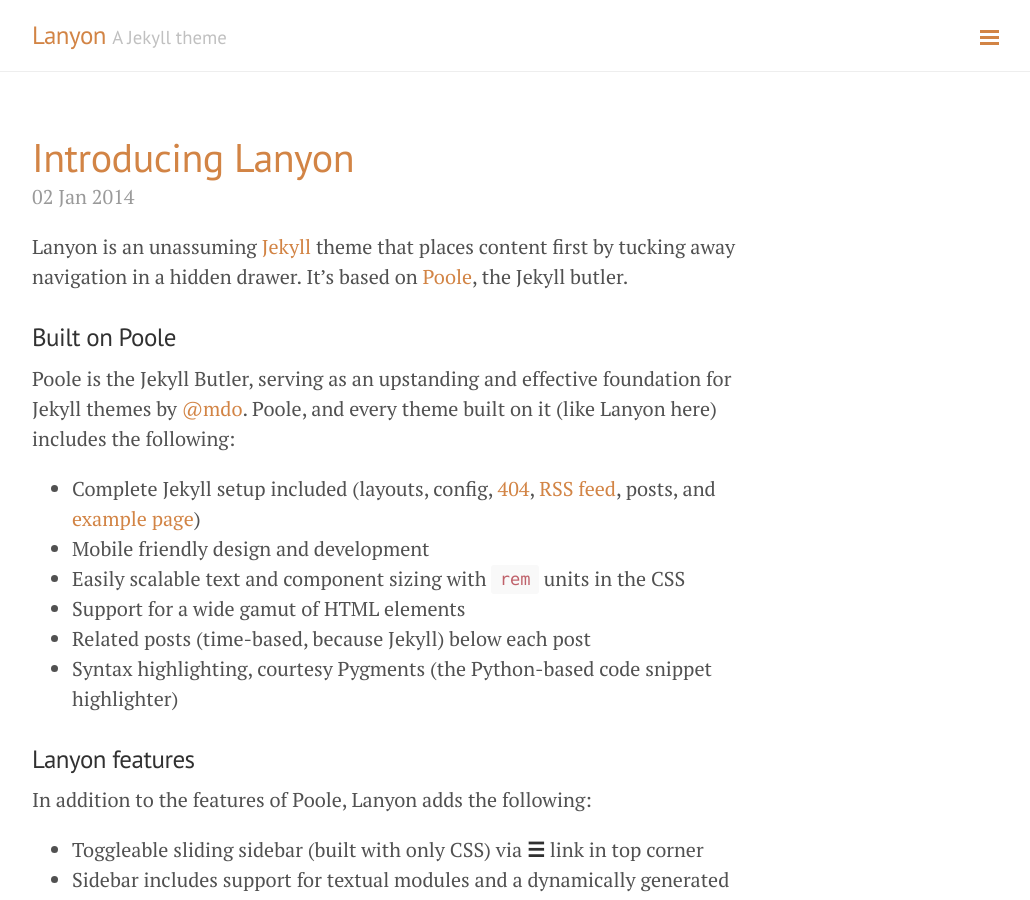
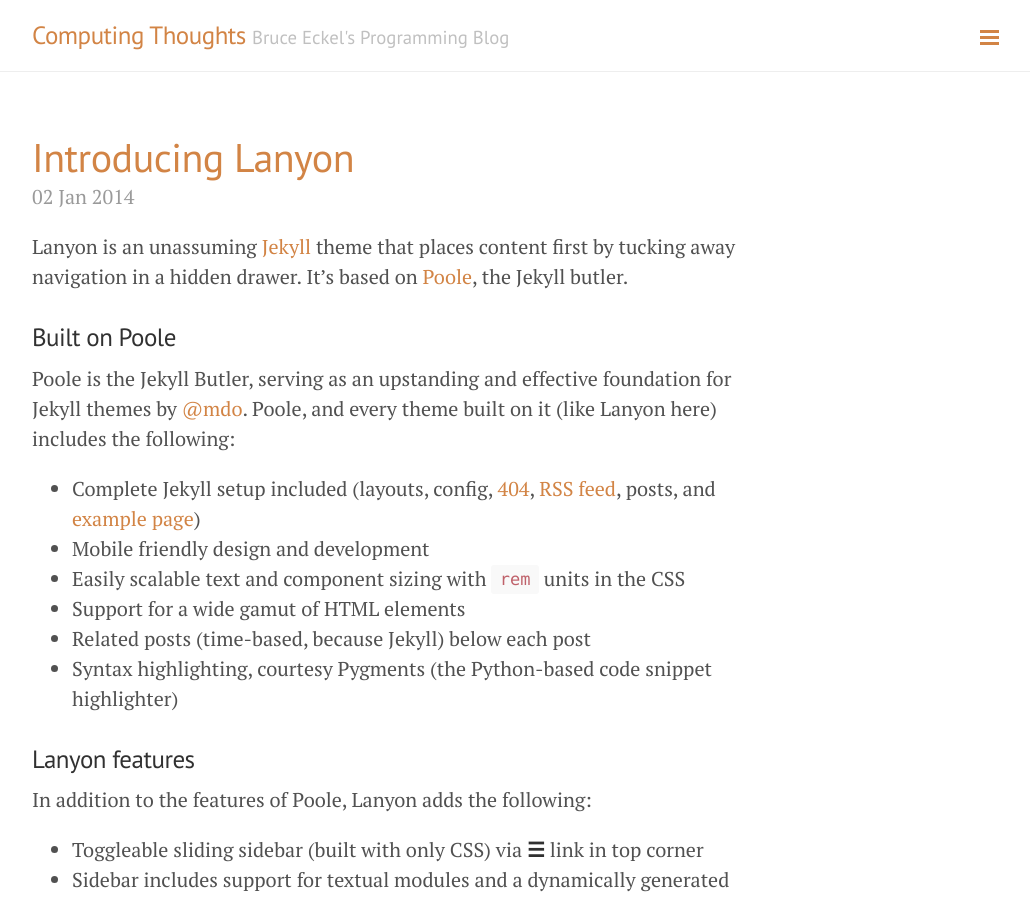
Before and after one commit to djaus2/BruceEckel.github.io, a Jekyll site: the page built from index.html, in a window 1280 px wide and 900 px high. Shown: the whole window, without its empty margins (248-1278 px from the left). Built offline with Jekyll 4.4.1, drawn with Linux system fonts in a browser that asks for light colours; Markdown is read by kramdown in place of the engine named in the settings; the list of posts is cut into pages by our own code.

Commit message:
Tuning the config.yml

```diff
--- a/_config.yml
+++ b/_config.yml
@@ -9,18 +9,14 @@ permalink:           pretty
 relative_permalinks: true
 
 # Setup
-title:               Lanyon
-tagline:             'A Jekyll theme'
-description:         'A reserved <a href="http://jekyllrb.com" target="_blank">Jekyll</a> theme that places the utmost gravity on content with a hidden drawer. Made by <a href="https://twitter.com/mdo" target="_blank">@mdo</a>.'
-url:                 http://lanyon.getpoole.com
-baseurl:             /
+title:            Computing Thoughts
+tagline:          Bruce Eckel's Programming Blog
+url:              http://bruceeckel.github.io/
 paginate:            5
+baseurl:          /
 
 # About/contact
 author:
-  name:              Mark Otto
-  url:               https://twitter.com/mdo
-  email:             markdotto@gmail.com
-
-# Custom vars
-version:             1.0.0
+  name:           Bruce Eckel
+  url:            http://www.mindviewinc.com
+  email:          mindviewinc@gmail.com
```
